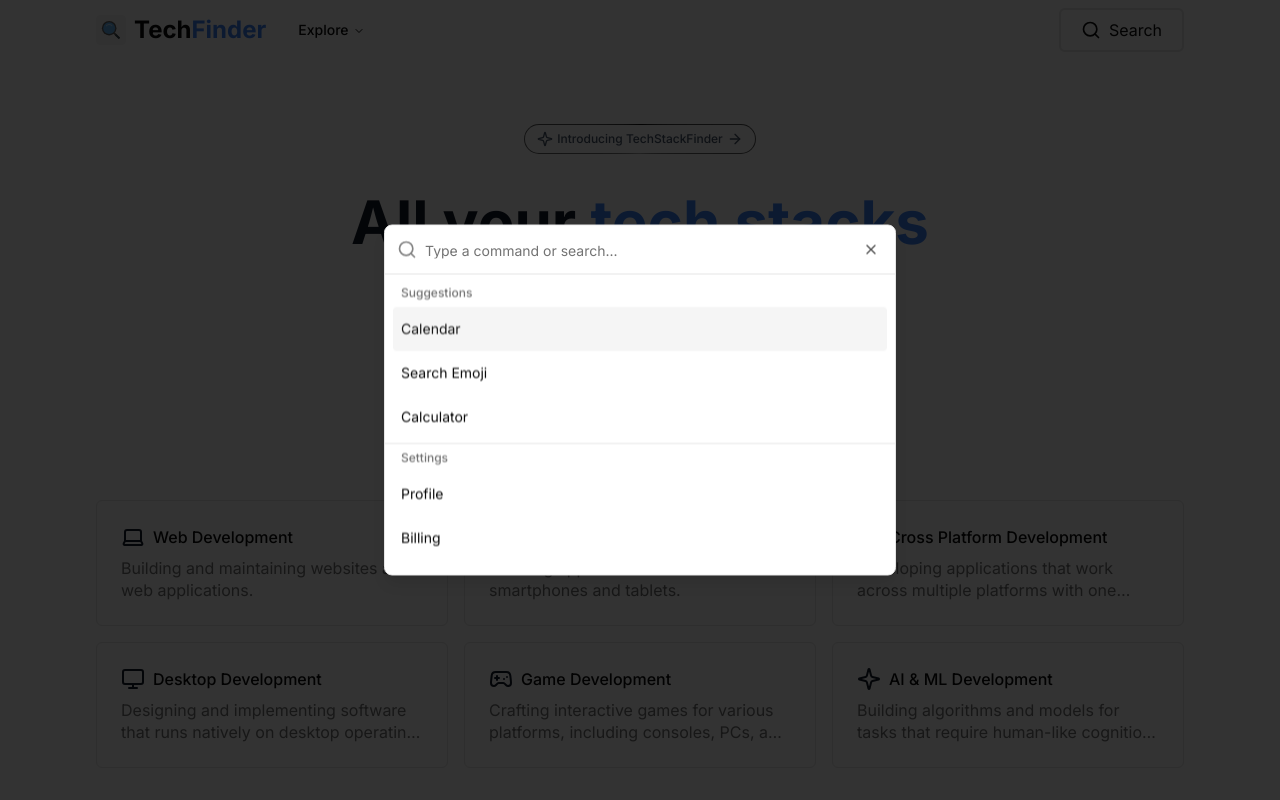
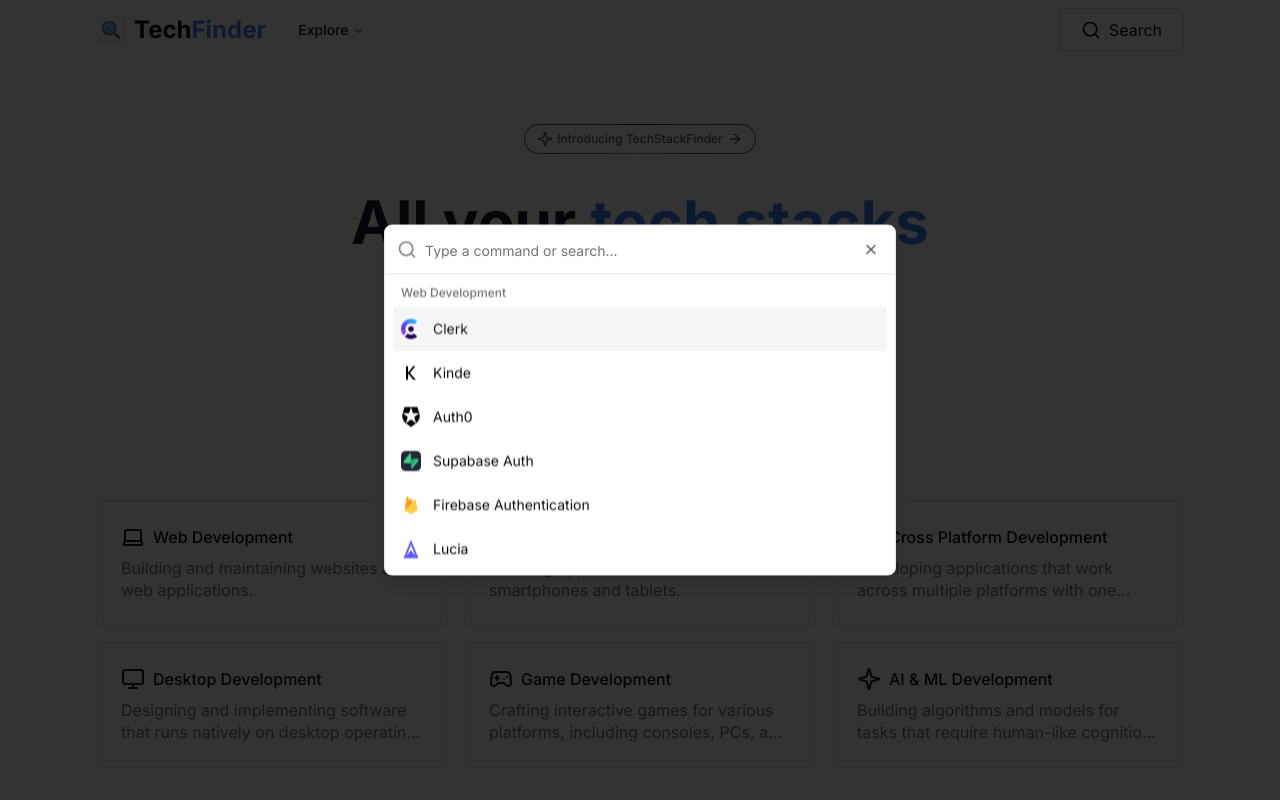
Before and after one commit to MohdFahad1/Tech-Finder, a Next.js app: page / in a window 1280 px wide. Both pictures are taken after a click on the button "Search". Shown: the top 800 px of the page. Built offline with nearby package versions, Linux system fonts and the light colour scheme.

Commit message:
feat: Add SearchDialog component for item searching and navigation

```diff
--- a/src/app/browse/[categoryId]/layout.jsx
+++ b/src/app/browse/[categoryId]/layout.jsx
@@ -2,8 +2,8 @@
 
 export default function CategoryLayout({ children, params }) {
   return (
-    <div className="mb-6 flex flex-col justify-center items-center">
-      <div className="flex flex-col space-y-6 container">
+    <div className="flex flex-col items-center justify-center mb-6">
+      <div className="container flex flex-col space-y-6">
         <HorizontalNav categoryId={params.categoryId} />
         {children}
       </div>
--- a/src/components/horizontal-nav.jsx
+++ b/src/components/horizontal-nav.jsx
@@ -28,13 +28,13 @@
   };
 
   return (
-    <div className="flex flex-col space-y-6 mt-6 items-center">
-      <div className="flex flex-col space-y-2 items-center text-center">
-        <h1 className="font-bold text-3xl">{category?.name}</h1>
+    <div className="flex flex-col items-center mt-6 space-y-6">
+      <div className="flex flex-col items-center space-y-2 text-center">
+        <h1 className="text-3xl font-bold">{category?.name}</h1>
         <p className="text-slate-500">{category?.description}</p>
       </div>
 
-      <div className="flex flex-row space-x-2 w-full overflow-x-auto h-14">
+      <div className="flex flex-row w-full space-x-2 overflow-x-auto h-14">
         <Link
           href={`${category?.path}`}
           className={cn(
--- a/src/components/search-dialog.jsx
+++ b/src/components/search-dialog.jsx
@@ -1,7 +1,7 @@
 "use client";
 
-import React from "react";
-
+import React, { useState } from "react";
+import { useRouter } from "next/navigation";
 import {
   CommandDialog,
   CommandEmpty,
@@ -9,28 +9,60 @@
   CommandInput,
   CommandItem,
   CommandList,
-  CommandSeparator,
 } from "@/components/ui/command";
+import { searchData } from "@/lib/utils";
 
 export default function SearchDialog({ open, setOpen }) {
+  const router = useRouter();
+  const data = searchData();
+  const [searchTerm, setSearchTerm] = useState("");
+
+  function handleClick(component) {
+    router.push(component.fullPath);
+    setOpen(false);
+  }
+
+  function handleInputChange(e) {
+    const value = e.target.value;
+    setSearchTerm(value);
+  }
+
+  const filteredData = data
+    .map((category) => ({
+      ...category,
+      items: category.items.filter((item) =>
+        item.name.toLowerCase().includes(searchTerm.toLowerCase())
+      ),
+    }))
+    .filter((category) => category.items.length > 0);
+
   return (
     <CommandDialog open={open} onOpenChange={setOpen}>
-      <CommandInput placeholder="Type a command or search..." />
+      <CommandInput
+        placeholder="Type a command or search..."
+        // value={searchTerm}
+        onChange={handleInputChange}
+      />
       <CommandList>
-        <CommandEmpty>No results found.</CommandEmpty>
-        <CommandList>
-          <CommandGroup heading="Suggestions">
-            <CommandItem>Calendar</CommandItem>
-            <CommandItem>Search Emoji</CommandItem>
-            <CommandItem>Calculator</CommandItem>
-          </CommandGroup>
-          <CommandSeparator />
-          <CommandGroup heading="Settings">
-            <CommandItem>Profile</CommandItem>
-            <CommandItem>Billing</CommandItem>
-            <CommandItem>Settings</CommandItem>
-          </CommandGroup>
-        </CommandList>
+        {filteredData.length === 0 ? (
+          <CommandEmpty>No results found.</CommandEmpty>
+        ) : (
+          filteredData.map((category, idx) => (
+            <CommandGroup key={idx} heading={category.categoryName}>
+              {category.items.map((item, itemIdx) => (
+                <CommandItem key={itemIdx}>
+                  <button
+                    onClick={() => handleClick(item)}
+                    className="flex flex-row items-center justify-start w-full space-x-3"
+                  >
+                    {item.icon && <item.icon size={24} />}
+                    <span>{item.name}</span>
+                  </button>
+                </CommandItem>
+              ))}
+            </CommandGroup>
+          ))
+        )}
       </CommandList>
     </CommandDialog>
   );
```
